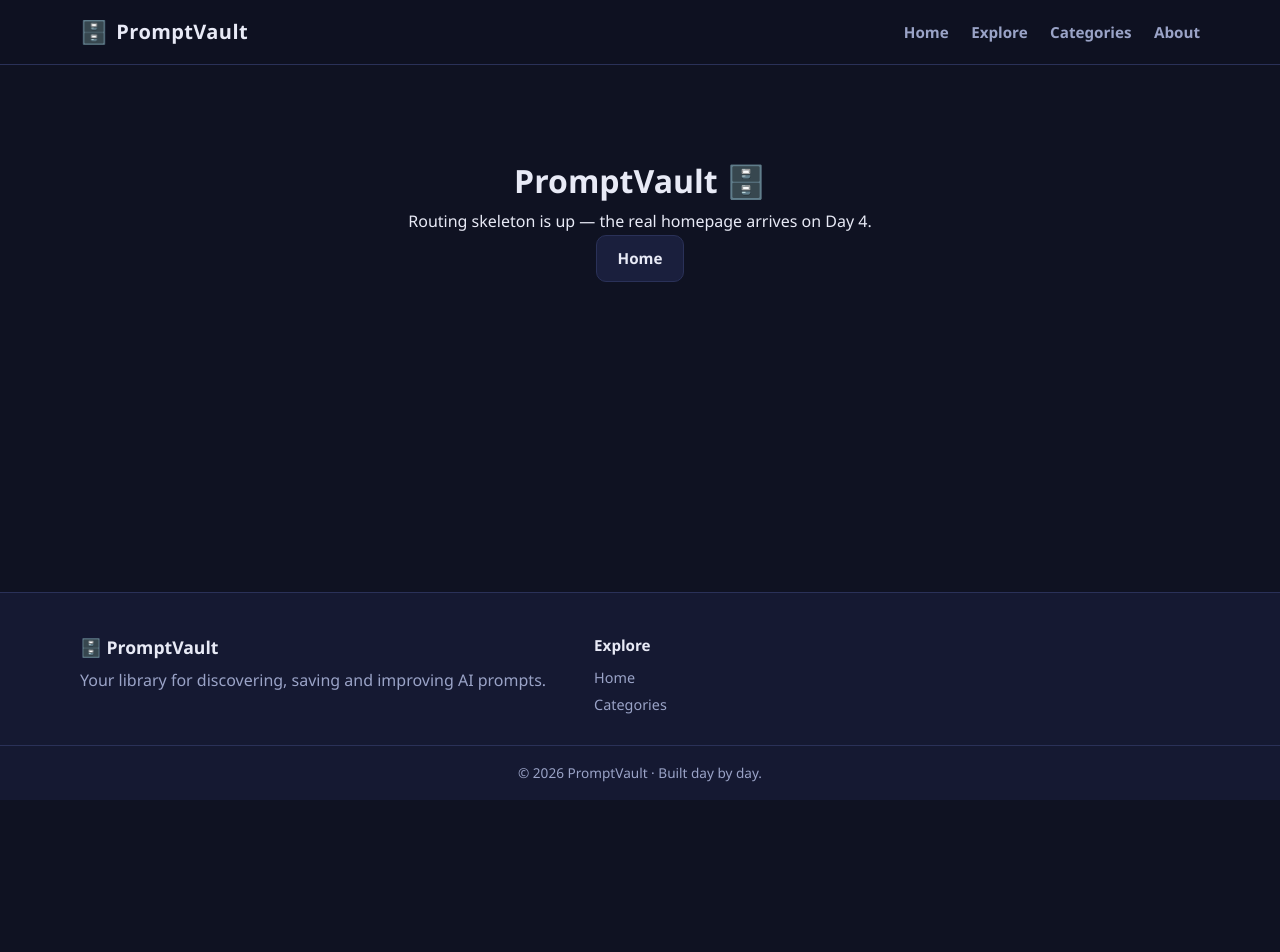
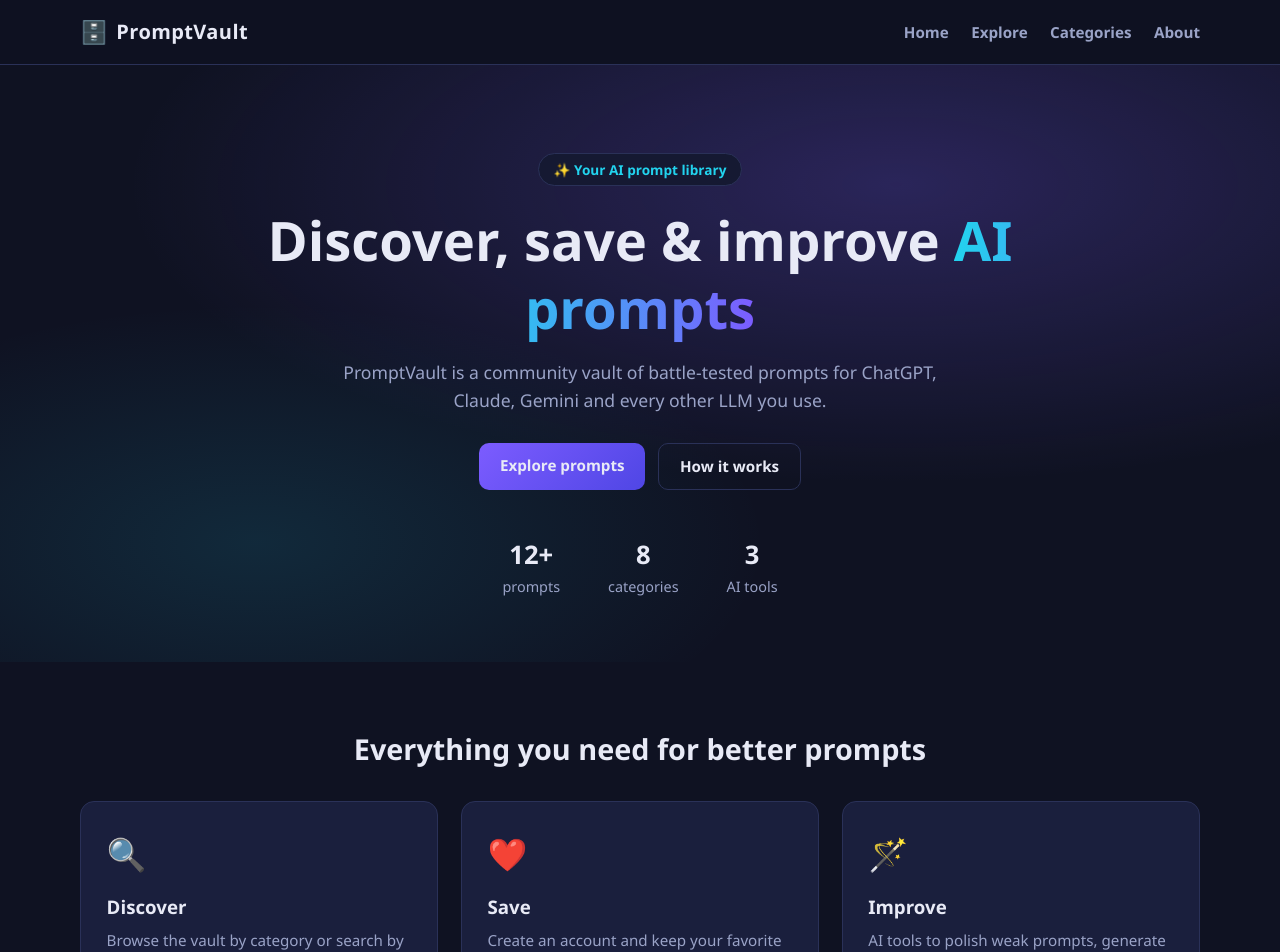
Before and after one commit to abhishekbhati806/Promptvault, a React (Vite) app in the folder client/: page / in a window 1280 px wide. Shown: the top 952 px of the page. Before the commit the page ends 800 px from the top, so only its background shows below. Built offline with nearby package versions, Linux system fonts and the light colour scheme.

Commit message:
Create PromptVault homepage

```diff
--- a/client/src/App.jsx
+++ b/client/src/App.jsx
@@ -1,18 +1,7 @@
 import { Routes, Route, Link } from 'react-router-dom';
 import Navbar from './components/Navbar.jsx';
 import Footer from './components/Footer.jsx';
-
-function HomePlaceholder() {
-  return (
-    <main className="container page-loading">
-      <h1>PromptVault 🗄️</h1>
-      <p>Routing skeleton is up — the real homepage arrives on Day 4.</p>
-      <Link to="/" className="btn">
-        Home
-      </Link>
-    </main>
-  );
-}
+import Home from './pages/Home.jsx';
 
 function NotFound() {
   return (
@@ -31,7 +20,7 @@
     <div className="app">
       <Navbar />
       <Routes>
-        <Route path="/" element={<HomePlaceholder />} />
+        <Route path="/" element={<Home />} />
         <Route path="*" element={<NotFound />} />
       </Routes>
       <Footer />
--- a/client/src/index.css
+++ b/client/src/index.css
@@ -217,3 +217,152 @@
   color: var(--muted);
   font-size: 0.85rem;
 }
+
+/* ============================================================
+   Home — hero, sections, features, steps (Day 4)
+   ============================================================ */
+.hero {
+  padding: 5.5rem 0 4rem;
+  background:
+    radial-gradient(ellipse 60% 50% at 70% 20%, rgba(124, 92, 255, 0.25), transparent),
+    radial-gradient(ellipse 40% 40% at 20% 80%, rgba(34, 211, 238, 0.12), transparent);
+  text-align: center;
+}
+
+.hero-badge {
+  display: inline-block;
+  padding: 0.3rem 0.9rem;
+  border-radius: 999px;
+  border: 1px solid var(--border);
+  background: var(--bg-alt);
+  color: var(--accent);
+  font-size: 0.85rem;
+  font-weight: 600;
+  margin-bottom: 1.2rem;
+}
+
+.hero h1 {
+  font-size: clamp(2.2rem, 5vw, 3.4rem);
+  max-width: 800px;
+  margin: 0 auto 1rem;
+}
+
+.grad-text {
+  background: linear-gradient(90deg, var(--accent), var(--primary));
+  -webkit-background-clip: text;
+  background-clip: text;
+  color: transparent;
+}
+
+.hero-sub {
+  color: var(--muted);
+  max-width: 620px;
+  margin: 0 auto 1.8rem;
+  font-size: 1.1rem;
+}
+
+.hero-actions {
+  display: flex;
+  gap: 0.8rem;
+  justify-content: center;
+  flex-wrap: wrap;
+}
+
+.hero-stats {
+  display: flex;
+  gap: 3rem;
+  justify-content: center;
+  margin-top: 2.8rem;
+  flex-wrap: wrap;
+}
+
+.hero-stats div {
+  display: flex;
+  flex-direction: column;
+}
+
+.hero-stats strong {
+  font-size: 1.6rem;
+  color: var(--text);
+}
+
+.hero-stats span {
+  color: var(--muted);
+  font-size: 0.9rem;
+}
+
+.section {
+  padding: 4rem 0;
+}
+
+.section-alt {
+  background: var(--bg-alt);
+  border-top: 1px solid var(--border);
+  border-bottom: 1px solid var(--border);
+}
+
+.section-title {
+  font-size: 1.8rem;
+  margin-bottom: 1.8rem;
+  text-align: center;
+}
+
+.features {
+  display: grid;
+  grid-template-columns: repeat(3, 1fr);
+  gap: 1.4rem;
+}
+
+.feature-card {
+  background: var(--card);
+  border: 1px solid var(--border);
+  border-radius: var(--radius);
+  padding: 1.6rem;
+}
+
+.feature-icon {
+  font-size: 2rem;
+  margin-bottom: 0.8rem;
+}
+
+.feature-card h3 {
+  margin-bottom: 0.4rem;
+}
+
+.feature-card p {
+  color: var(--muted);
+  font-size: 0.95rem;
+}
+
+.steps {
+  display: grid;
+  grid-template-columns: repeat(3, 1fr);
+  gap: 1.4rem;
+}
+
+.step {
+  text-align: center;
+  padding: 1.5rem;
+}
+
+.step-num {
+  width: 44px;
+  height: 44px;
+  margin: 0 auto 0.9rem;
+  display: flex;
+  align-items: center;
+  justify-content: center;
+  border-radius: 50%;
+  background: linear-gradient(135deg, var(--primary), var(--primary-dark));
+  font-weight: 800;
+  font-size: 1.1rem;
+}
+
+.step h3 {
+  margin-bottom: 0.4rem;
+}
+
+.step p {
+  color: var(--muted);
+  font-size: 0.95rem;
+}
--- /dev/null
+++ b/client/src/pages/Home.jsx
@@ -0,0 +1,104 @@
+export default function Home() {
+  return (
+    <main className="home">
+      {/* Hero */}
+      <section className="hero">
+        <div className="container">
+          <span className="hero-badge">✨ Your AI prompt library</span>
+          <h1>
+            Discover, save &amp; improve <span className="grad-text">AI prompts</span>
+          </h1>
+          <p className="hero-sub">
+            PromptVault is a community vault of battle-tested prompts for ChatGPT, Claude,
+            Gemini and every other LLM you use.
+          </p>
+          <div className="hero-actions">
+            <a href="#prompts" className="btn btn-primary">
+              Explore prompts
+            </a>
+            <a href="#about" className="btn btn-ghost">
+              How it works
+            </a>
+          </div>
+          <div className="hero-stats">
+            <div>
+              <strong>12+</strong>
+              <span>prompts</span>
+            </div>
+            <div>
+              <strong>8</strong>
+              <span>categories</span>
+            </div>
+            <div>
+              <strong>3</strong>
+              <span>AI tools</span>
+            </div>
+          </div>
+        </div>
+      </section>
+
+      {/* Features */}
+      <section className="section">
+        <div className="container">
+          <h2 className="section-title">Everything you need for better prompts</h2>
+          <div className="features">
+            <div className="feature-card">
+              <div className="feature-icon">🔍</div>
+              <h3>Discover</h3>
+              <p>Browse the vault by category or search by topic, tag and wording.</p>
+            </div>
+            <div className="feature-card">
+              <div className="feature-icon">❤️</div>
+              <h3>Save</h3>
+              <p>Create an account and keep your favorite prompts one click away.</p>
+            </div>
+            <div className="feature-card">
+              <div className="feature-icon">🪄</div>
+              <h3>Improve</h3>
+              <p>AI tools to polish weak prompts, generate new ones and score quality.</p>
+            </div>
+          </div>
+        </div>
+      </section>
+
+      {/* Placeholder until Day 5 */}
+      <section id="prompts" className="section section-alt">
+        <div className="container">
+          <h2 className="section-title">Explore the vault</h2>
+          <p className="muted">The prompt library arrives tomorrow (Day 5). 🏗️</p>
+        </div>
+      </section>
+
+      <section id="categories" className="section">
+        <div className="container">
+          <h2 className="section-title">Categories</h2>
+          <p className="muted">Coming on Day 6. 🏗️</p>
+        </div>
+      </section>
+
+      {/* How it works */}
+      <section id="about" className="section section-alt">
+        <div className="container">
+          <h2 className="section-title">How it works</h2>
+          <div className="steps">
+            <div className="step">
+              <div className="step-num">1</div>
+              <h3>Browse</h3>
+              <p>Explore prompts by category or search for exactly what you need.</p>
+            </div>
+            <div className="step">
+              <div className="step-num">2</div>
+              <h3>Copy</h3>
+              <p>Open a prompt, read it, and copy it to your clipboard with one click.</p>
+            </div>
+            <div className="step">
+              <div className="step-num">3</div>
+              <h3>Improve</h3>
+              <p>Use the AI tools to polish, generate or score any prompt.</p>
+            </div>
+          </div>
+        </div>
+      </section>
+    </main>
+  );
+}
```
